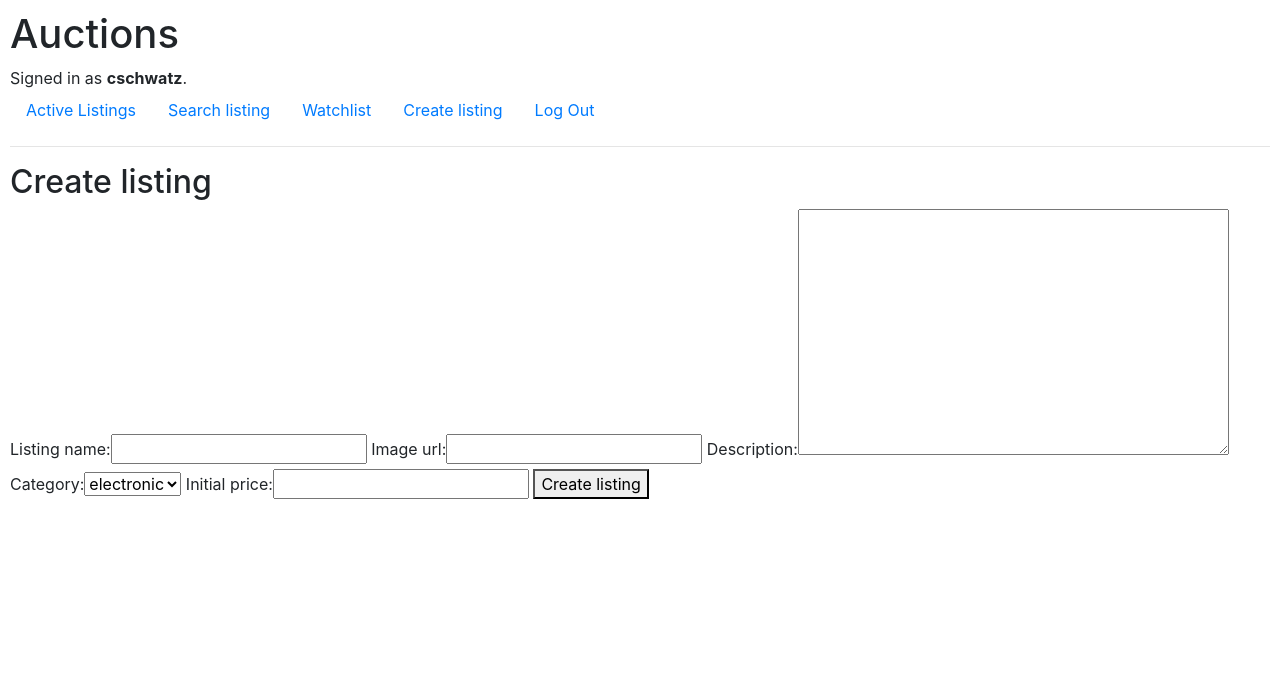
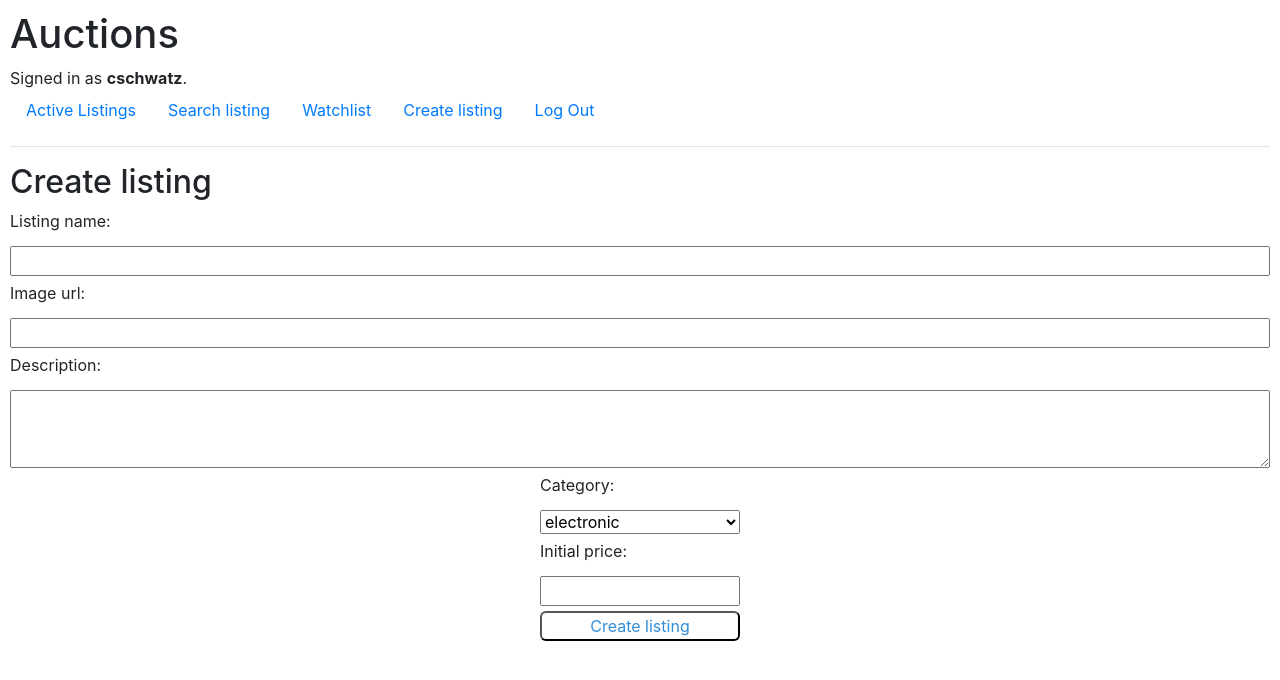
Before and after one commit to cschwatz/CS50w, a Django app: page /create_listing in a window 1280 px wide. Shown: the top 680 px of the page. Run offline with Django 3.2, Linux system fonts and the light colour scheme; a user stored in the database is signed in; some libraries are stand-ins or nearby versions.

```diff
--- a/Project2/commerce/auctions/static/auctions/styles.css
+++ b/Project2/commerce/auctions/static/auctions/styles.css
@@ -50,6 +50,18 @@ body {
     display: flex;
     align-items: center;
     justify-content: space-evenly;
+}
+
+.create_listing_content form {
+    display: flex;
+    flex-direction: column;
+    gap: 5px;
+
+}
+
+.create_listing_content form :nth-child(n+8) {
+    align-self: center;
+    width: 200px;
 }
 
 #make_comment form {
--- a/Project2/commerce/auctions/templates/auctions/create_listing.html
+++ b/Project2/commerce/auctions/templates/auctions/create_listing.html
@@ -2,9 +2,11 @@
 
 {% block body %}
     <h2>Create listing</h2>
-    <form action="{% url 'create_listing' %}" method="post">
-        {% csrf_token %}
-        {{ form }}
-        <button>Create listing</button>
-    </form>
+    <div class="create_listing_content">
+        <form action="{% url 'create_listing' %}" method="post">
+            {% csrf_token %}
+            {{ form }}
+            <button id="button">Create listing</button>
+        </form>
+    </div>
 {% endblock %}
--- a/Project2/commerce/auctions/views.py
+++ b/Project2/commerce/auctions/views.py
@@ -12,7 +12,7 @@ from .models import User, AuctionListing, Bid, Comment, Watchlist
 class newListingForm(forms.Form):
     listing_name = forms.CharField(widget=forms.TextInput(attrs={'label': 'Listing name', 'initial':'Listing name'}))
     image_url = forms.CharField(widget=forms.TextInput(attrs={'label': 'Image URL'}))
-    description = forms.CharField(widget=forms.Textarea(attrs={'label': 'Description'}))
+    description = forms.CharField(widget=forms.Textarea(attrs={'label': 'Description', 'rows':3, 'cols':30}))
     choices = [('Electronic', 'electronic'), ('Toys', 'toys'), ('Home', 'home'), ('Fashion', 'fashion'), ('Other', 'other')]
     category = forms.ChoiceField(choices=choices)
     initial_price = forms.DecimalField(widget=forms.NumberInput())
```
